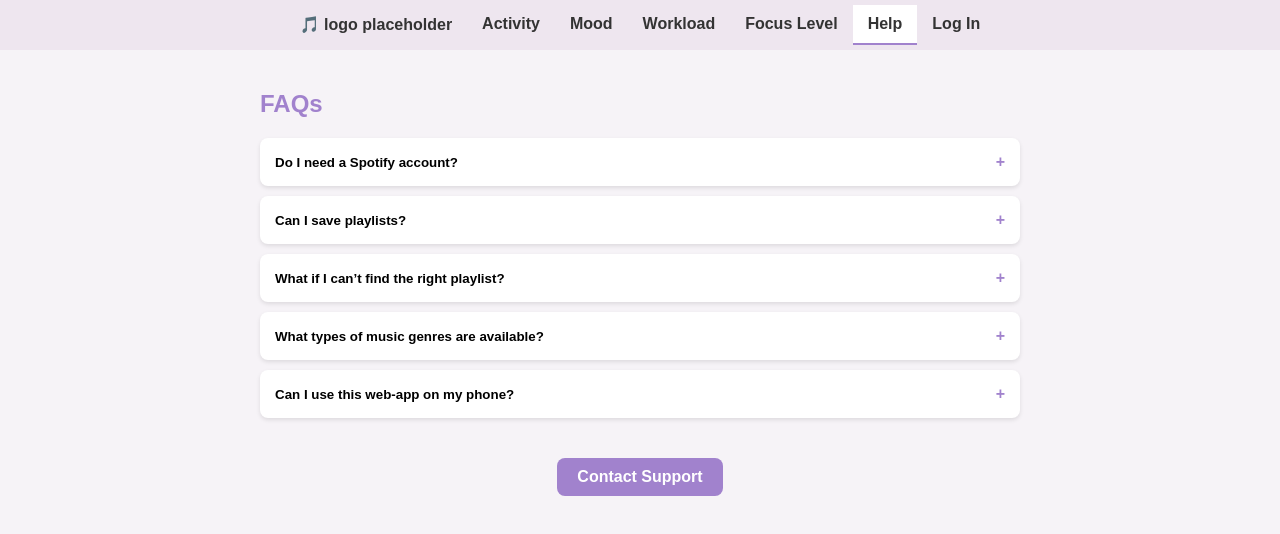
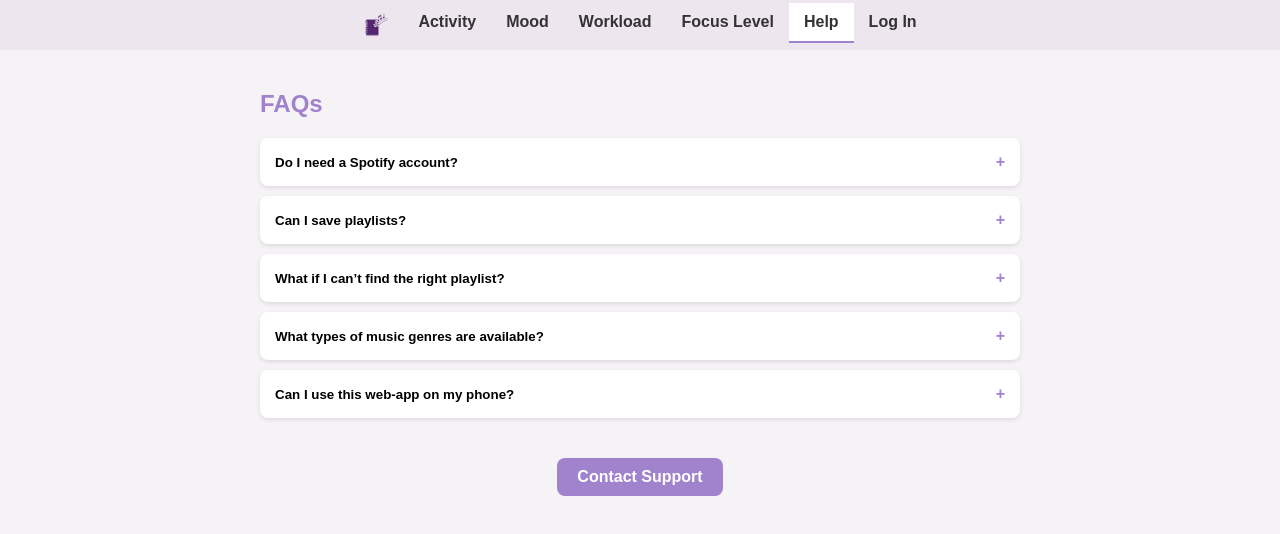
Before and after one commit to IvetteSaldanaHernandez/Sonaura, a React (Create React App) app in the folder frontend/: page /help in a window 1280 px wide. Shown: the top 534 px of the page. Built offline with nearby package versions, Linux system fonts and the light colour scheme.

Commit message:
Logo update

```diff
--- a/frontend/src/App.css
+++ b/frontend/src/App.css
@@ -42,6 +42,18 @@ html, body {
   padding: 0;
 }
 
+.logo-item {
+  display: flex;
+  align-items: center;
+  /* margin-right: 10px; */
+}
+
+.logo {
+  height: 25px; /*36*/
+  width: auto;
+  display: block;
+}
+
 .nav-link {
   padding: 10px 15px;
   text-decoration: none;
--- a/frontend/src/App.js
+++ b/frontend/src/App.js
@@ -10,6 +10,7 @@ import Workload from './components/Workload';
 import FocusLevel from './components/FocusLevel';
 import Help from './components/Help';
 import Login from './components/Login';
+const logoPath = '/Logo.png';
 
 function App() {
   return (
@@ -17,7 +18,12 @@ function App() {
       <div className="app">
         <nav className="navbar">
           <ul className="nav-links">
-            <li><NavLink to="/" className={({ isActive }) => isActive ? "nav-link active" : "nav-link"}>🎵 logo placeholder</NavLink></li>
+            {/* <li><NavLink to="/" className={({ isActive }) => isActive ? "nav-link active" : "nav-link"}>🎵 logo placeholder</NavLink></li> */}
+            <li className="logo-item">
+              <NavLink to="/" className={({ isActive }) => isActive ? "nav-link active logo-link" : "nav-link logo-link"}>
+                <img src={logoPath} alt="StudySound logo" className="logo" />
+              </NavLink>
+            </li>
             <li><NavLink to="/activity" className={({ isActive }) => isActive ? "nav-link active" : "nav-link"}>Activity</NavLink></li>
             <li><NavLink to="/mood" className={({ isActive }) => isActive ? "nav-link active" : "nav-link"}>Mood</NavLink></li>
             <li><NavLink to="/workload" className={({ isActive }) => isActive ? "nav-link active" : "nav-link"}>Workload</NavLink></li>
```
Also changed, not shown: frontend/public/Logo.png, frontend/public/StudySound_Logo.png (deleted).
